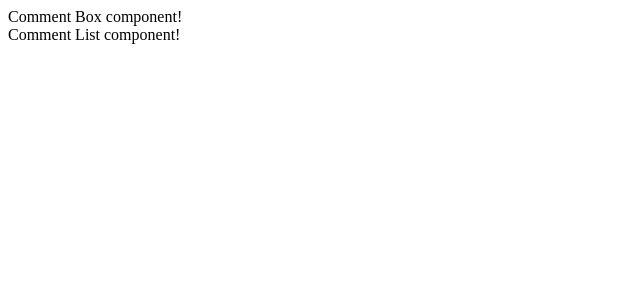
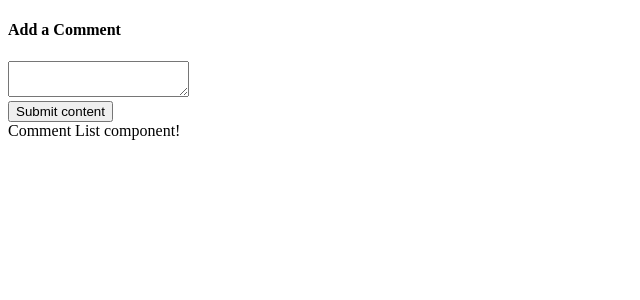
Before and after one commit to alexfromsofia/advanced-react-udemy, a React (Create React App) app: page / in a window 1280 px wide. Shown: the top 300 px of the page, without its empty margins (0-640 px from the left). Built offline with nearby package versions, Linux system fonts and the light colour scheme.

Commit message:
Add CommentBox first tests

```diff
--- a/src/components/CommentBox.js
+++ b/src/components/CommentBox.js
@@ -1,9 +1,33 @@
-import React from 'react';
+import React, { Component } from 'react';
 
-export default () => {
-  return (
-    <div>
-      Comment Box component!
-    </div>
-  )
+class CommentBox extends Component {
+  state = { comment: '' };
+
+  handleChange = event => {
+    this.setState({ comment: event.target.value });
+  }
+
+  handleSubmit = event => {
+    event.preventDefault();
+
+    this.setState({ comment: '' })
+  }
+
+  render() {
+    return (
+      <form onSubmit={this.handleSubmit}>
+        <h4>Add a Comment</h4>
+        <textarea
+          value={this.state.comment}
+          onChange={this.handleChange}
+
+        />
+        <div>
+          <button type="submit">Submit content</button>
+        </div>
+      </form>
+    )
+  }
 }
+
+export default CommentBox;
```
Also changed, not shown: src/index.js (line endings or trailing spaces), 1 other file (tests, documents, lock files or other folders).
